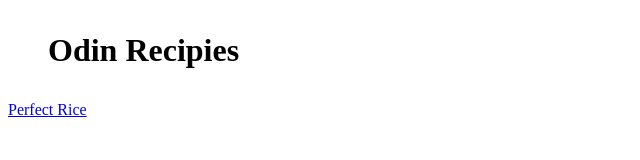
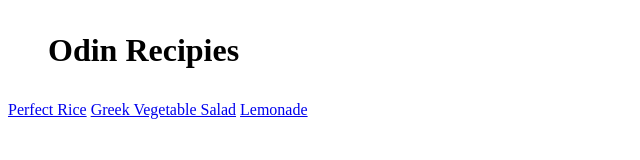
Before and after one commit to kbaum286/odin-recipies, a plain HTML site: page index.html in a window 1280 px wide. Shown: the whole page, without its empty margins (0-640 px from the left). Drawn offline with Linux system fonts and the light colour scheme.

Commit message:
Added recipe webpage relative links to index.html page

```diff
--- a/index.html
+++ b/index.html
@@ -9,5 +9,7 @@
 <body>
     <h1><ul><strong>Odin Recipies</strong></ul></h1>
     <a href="recipes/rice.html">Perfect Rice</a>
+    <a href="recipes/greek-salad.html">Greek Vegetable Salad</a>
+    <a href="recipes/lemonade.html">Lemonade</a>
 </body>
 </html>
```
